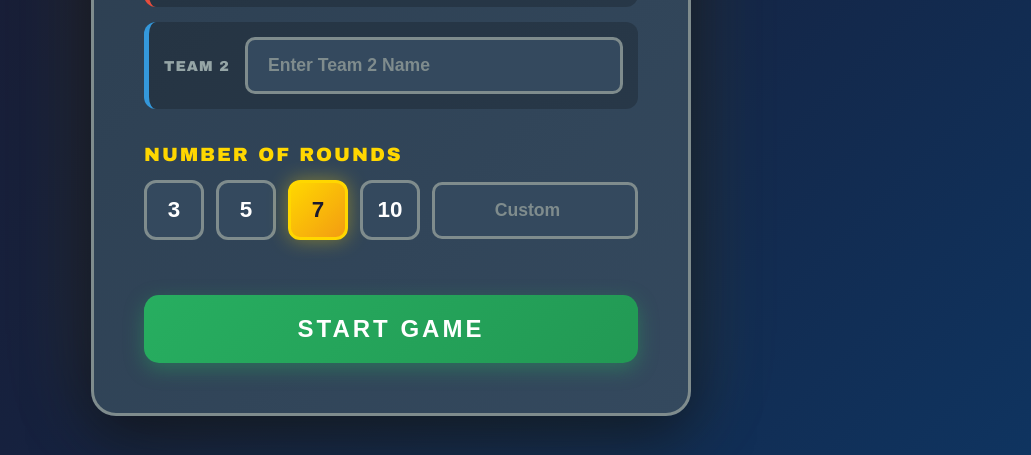
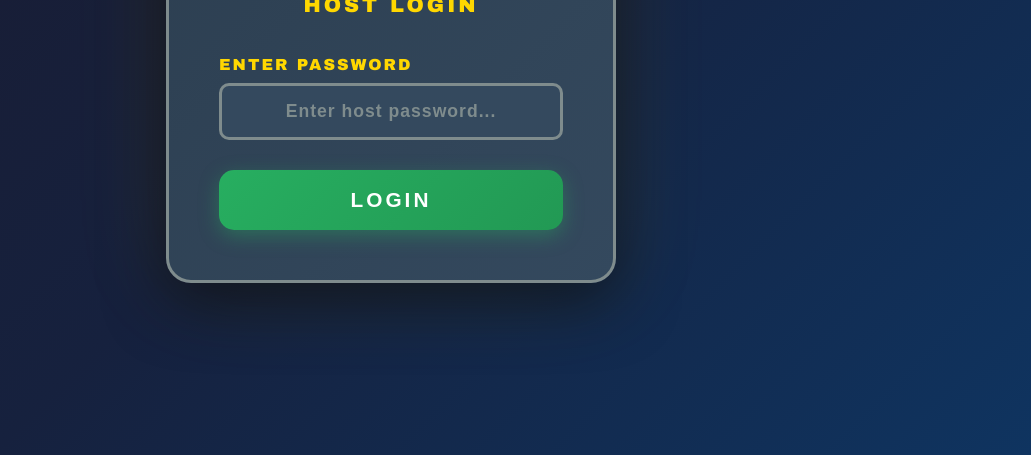
Before and after one commit to aryanzodge123/family-feud, a website: page index.html in a window 1280 px wide. Shown: the part 345-800 px from the top of the page, without its empty margins (249-1280 px from the left). Drawn offline with Linux system fonts and the light colour scheme.

Commit message:
Added login for security

```diff
--- a/index.html
+++ b/index.html
@@ -7,8 +7,27 @@
     <link rel="stylesheet" href="styles.css">
 </head>
 <body>
+    <!-- Login Screen -->
+    <div id="login-screen" class="login-screen">
+        <div class="login-container">
+            <h1 class="login-logo">FAMILY FEUD</h1>
+            <p class="login-subtitle">Host Login</p>
+
+            <div class="login-form">
+                <div class="login-input-group">
+                    <label class="login-label">Enter Password</label>
+                    <input type="password" id="password-input" placeholder="Enter host password..." autocomplete="off">
+                </div>
+                <div id="login-error" class="login-error"></div>
+                <button type="button" id="login-btn" class="login-btn">
+                    LOGIN
+                </button>
+            </div>
+        </div>
+    </div>
+
     <!-- Setup Screen -->
-    <div id="setup-screen" class="setup-screen">
+    <div id="setup-screen" class="setup-screen" style="display: none;">
         <div class="setup-container">
             <h1 class="setup-logo">FAMILY FEUD</h1>
             <p class="setup-subtitle">Game Setup</p>
--- a/script.js
+++ b/script.js
@@ -274,6 +274,15 @@ function showTimesUp() {
     }, 4000);
 }
 
+// Login Screen Elements
+const loginScreen = document.getElementById('login-screen');
+const passwordInput = document.getElementById('password-input');
+const loginBtn = document.getElementById('login-btn');
+const loginError = document.getElementById('login-error');
+
+// Host Password
+const HOST_PASSWORD = '654-SteveHarveyIsCool!-321';
+
 // Setup Screen Elements
 const setupScreen = document.getElementById('setup-screen');
 const gameContainer = document.getElementById('game-container');
@@ -346,6 +355,14 @@ async function init() {
     // Load questions from CSV first
     await loadQuestionsFromCSV();
 
+    // Login screen event listeners
+    loginBtn.addEventListener('click', handleLogin);
+    passwordInput.addEventListener('keypress', (e) => {
+        if (e.key === 'Enter') {
+            handleLogin();
+        }
+    });
+
     // Setup screen event listeners
     setupRoundButtons();
     startGameBtn.addEventListener('click', startGame);
@@ -404,6 +421,25 @@ async function init() {
             checkPlayerAnswer();
         }
     });
+}
+
+// Handle Login
+function handleLogin() {
+    const enteredPassword = passwordInput.value;
+
+    if (enteredPassword === HOST_PASSWORD) {
+        // Correct password - show setup screen
+        loginScreen.style.display = 'none';
+        setupScreen.style.display = 'flex';
+        loginError.classList.remove('show');
+        passwordInput.value = '';
+    } else {
+        // Wrong password - show error
+        loginError.textContent = 'Incorrect password. Please try again.';
+        loginError.classList.add('show');
+        passwordInput.value = '';
+        passwordInput.focus();
+    }
 }
 
 // Setup round selection buttons
--- a/styles.css
+++ b/styles.css
@@ -1023,6 +1023,147 @@ body {
     line-height: 1;
 }
 
+/* Login Screen */
+.login-screen {
+    position: fixed;
+    top: 0;
+    left: 0;
+    width: 100%;
+    height: 100%;
+    background: linear-gradient(135deg, #1a1a2e 0%, #16213e 50%, #0f3460 100%);
+    display: flex;
+    align-items: center;
+    justify-content: center;
+    z-index: 3000;
+    padding: 20px;
+}
+
+.login-container {
+    background: linear-gradient(135deg, #2c3e50 0%, #34495e 100%);
+    border-radius: 25px;
+    padding: 50px;
+    max-width: 450px;
+    width: 100%;
+    box-shadow:
+        0 20px 60px rgba(0, 0, 0, 0.5),
+        0 0 100px rgba(255, 215, 0, 0.1);
+    border: 3px solid #7f8c8d;
+    text-align: center;
+}
+
+.login-logo {
+    font-size: 3rem;
+    font-weight: 900;
+    letter-spacing: 6px;
+    background: linear-gradient(45deg, #ffd700, #ffed4e, #ffd700);
+    -webkit-background-clip: text;
+    -webkit-text-fill-color: transparent;
+    background-clip: text;
+    margin-bottom: 10px;
+    text-transform: uppercase;
+}
+
+.login-subtitle {
+    font-size: 1.3rem;
+    color: #ffd700;
+    font-weight: bold;
+    letter-spacing: 3px;
+    margin-bottom: 40px;
+    text-transform: uppercase;
+}
+
+.login-form {
+    display: flex;
+    flex-direction: column;
+    gap: 20px;
+}
+
+.login-input-group {
+    text-align: left;
+}
+
+.login-label {
+    display: block;
+    font-size: 1rem;
+    font-weight: bold;
+    color: #ffd700;
+    letter-spacing: 2px;
+    margin-bottom: 10px;
+    text-transform: uppercase;
+}
+
+.login-input-group input {
+    width: 100%;
+    padding: 15px 20px;
+    font-size: 1.1rem;
+    font-weight: bold;
+    border: 3px solid #7f8c8d;
+    border-radius: 10px;
+    background: #34495e;
+    color: #fff;
+    text-align: center;
+    letter-spacing: 2px;
+    transition: all 0.3s ease;
+}
+
+.login-input-group input:focus {
+    outline: none;
+    border-color: #ffd700;
+    box-shadow: 0 0 15px rgba(255, 215, 0, 0.3);
+}
+
+.login-input-group input::placeholder {
+    color: #7f8c8d;
+    letter-spacing: 1px;
+}
+
+.login-error {
+    color: #e74c3c;
+    font-size: 0.95rem;
+    font-weight: bold;
+    min-height: 24px;
+    padding: 8px;
+    border-radius: 8px;
+    background: rgba(231, 76, 60, 0.1);
+    display: none;
+}
+
+.login-error.show {
+    display: block;
+    animation: loginShake 0.5s ease;
+}
+
+@keyframes loginShake {
+    0%, 100% { transform: translateX(0); }
+    20%, 60% { transform: translateX(-10px); }
+    40%, 80% { transform: translateX(10px); }
+}
+
+.login-btn {
+    margin-top: 10px;
+    padding: 18px 50px;
+    font-size: 1.3rem;
+    font-weight: 900;
+    letter-spacing: 3px;
+    text-transform: uppercase;
+    border: none;
+    border-radius: 15px;
+    background: linear-gradient(135deg, #27ae60 0%, #229954 100%);
+    color: #fff;
+    cursor: pointer;
+    transition: all 0.3s ease;
+    box-shadow: 0 6px 20px rgba(39, 174, 96, 0.4);
+}
+
+.login-btn:hover {
+    transform: translateY(-5px);
+    box-shadow: 0 10px 30px rgba(39, 174, 96, 0.5);
+}
+
+.login-btn:active {
+    transform: translateY(-2px);
+}
+
 /* Setup Screen */
 .setup-screen {
     position: fixed;
```
